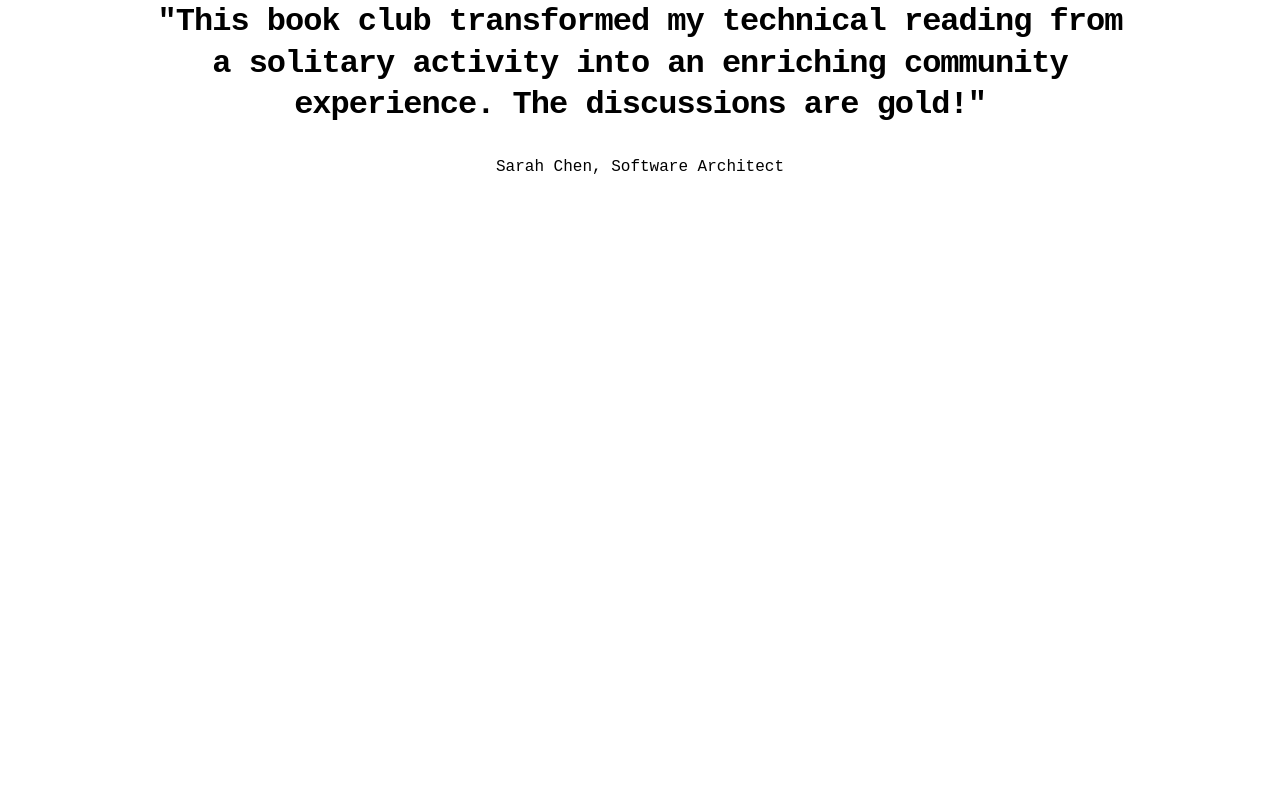
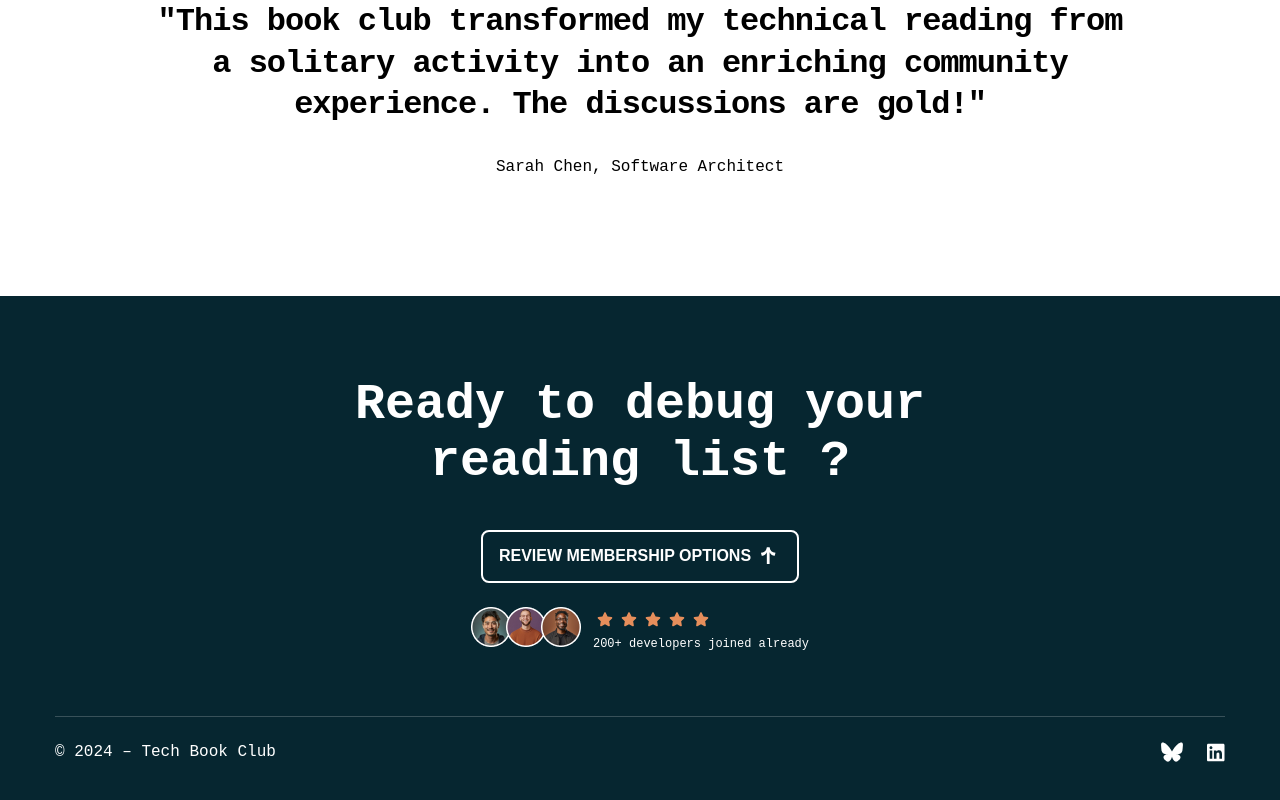
Before and after one commit to designed2code/tech-book-landing, a React (Vite) app: page / in a window 1280 px wide. Shown: the part 2798-3598 px from the top of the page. Before the commit the page ends 2974 px from the top, so only its background shows below. Built offline with nearby package versions, Linux system fonts and the light colour scheme.

Commit message:
footer section complete

```diff
--- a/src/App.tsx
+++ b/src/App.tsx
@@ -6,6 +6,7 @@ import { MainContainer2 } from "./components/ui/MainContainer2";
 import { ReadingJourney } from "./components/ui/ReadingJourney";
 import { Membership } from "./components/ui/Membership";
 import { Testimonial } from "./components/ui/Testimonial";
+import { Footer } from "./components/ui/Footer";
 
 function App() {
   return (
@@ -20,6 +21,7 @@ function App() {
           {/* <Membership /> */}
           <Testimonial />
         </div>
+        <Footer />
       </div>
     </>
   );
--- /dev/null
+++ b/src/components/ui/Footer.tsx
@@ -0,0 +1,104 @@
+import testimonial from "../../assets/testimonial.png";
+export const Footer = () => {
+  return (
+    <>
+      <div className="footer-container">
+        <div className="footer-main-content-container">
+          <h1 className="main-container-heading text-[#fff]">
+            Ready to debug your
+          </h1>
+          <h1 className="main-container-heading text-[#fff]">reading list ?</h1>
+          <button className="hero-btn footer-btn">
+            Review Membership Options
+            <svg
+              width="24"
+              height="25"
+              viewBox="0 0 24 25"
+              fill="none"
+              xmlns="http://www.w3.org/2000/svg"
+            >
+              <path
+                d="M3.96001 8.74197L4.68001 11.862C5.90401 11.742 7.00801 11.358 7.94401 10.662C8.88001 9.96597 9.52801 9.14997 9.84001 8.16597V20.022H12.6V8.16597C13.272 10.11 15.288 11.646 17.76 11.862L18.48 8.74197C15.096 8.62197 12.96 6.62997 12.6 3.19797H9.84001C9.48001 6.65397 7.34401 8.62197 3.96001 8.74197Z"
+                fill="white"
+              />
+            </svg>
+          </button>
+          <div className="reviews footer-reviews">
+            <div className="reviews-left">
+              <img src={testimonial} alt="" />
+            </div>
+            <div className="reviews-right">
+              <svg
+                width="120"
+                height="25"
+                viewBox="0 0 120 25"
+                fill="none"
+                xmlns="http://www.w3.org/2000/svg"
+              >
+                <path
+                  opacity="0.9"
+                  d="M11.207 5.74224C11.5352 5.08599 12.4648 5.11334 12.7656 5.74224L14.5703 9.37896L18.5625 9.95318C19.2734 10.0626 19.5469 10.9376 19.0273 11.4571L16.1562 14.2735L16.8398 18.2383C16.9492 18.9493 16.1836 19.4961 15.5547 19.168L12 17.2813L8.41796 19.168C7.78906 19.4961 7.02343 18.9493 7.13281 18.2383L7.8164 14.2735L4.94531 11.4571C4.42578 10.9376 4.69921 10.0626 5.41015 9.95318L9.42968 9.37896L11.207 5.74224Z"
+                  fill="#FF9A60"
+                />
+                <path
+                  opacity="0.9"
+                  d="M35.207 5.74224C35.5352 5.08599 36.4648 5.11334 36.7656 5.74224L38.5703 9.37896L42.5625 9.95318C43.2734 10.0626 43.5469 10.9376 43.0273 11.4571L40.1562 14.2735L40.8398 18.2383C40.9492 18.9493 40.1836 19.4961 39.5547 19.168L36 17.2813L32.418 19.168C31.7891 19.4961 31.0234 18.9493 31.1328 18.2383L31.8164 14.2735L28.9453 11.4571C28.4258 10.9376 28.6992 10.0626 29.4102 9.95318L33.4297 9.37896L35.207 5.74224Z"
+                  fill="#FF9A60"
+                />
+                <path
+                  opacity="0.9"
+                  d="M59.207 5.74224C59.5352 5.08599 60.4648 5.11334 60.7656 5.74224L62.5703 9.37896L66.5625 9.95318C67.2734 10.0626 67.5469 10.9376 67.0273 11.4571L64.1562 14.2735L64.8398 18.2383C64.9492 18.9493 64.1836 19.4961 63.5547 19.168L60 17.2813L56.418 19.168C55.7891 19.4961 55.0234 18.9493 55.1328 18.2383L55.8164 14.2735L52.9453 11.4571C52.4258 10.9376 52.6992 10.0626 53.4102 9.95318L57.4297 9.37896L59.207 5.74224Z"
+                  fill="#FF9A60"
+                />
+                <path
+                  opacity="0.9"
+                  d="M83.207 5.74224C83.5352 5.08599 84.4648 5.11334 84.7656 5.74224L86.5703 9.37896L90.5625 9.95318C91.2734 10.0626 91.5469 10.9376 91.0273 11.4571L88.1562 14.2735L88.8398 18.2383C88.9492 18.9493 88.1836 19.4961 87.5547 19.168L84 17.2813L80.418 19.168C79.7891 19.4961 79.0234 18.9493 79.1328 18.2383L79.8164 14.2735L76.9453 11.4571C76.4258 10.9376 76.6992 10.0626 77.4102 9.95318L81.4297 9.37896L83.207 5.74224Z"
+                  fill="#FF9A60"
+                />
+                <path
+                  opacity="0.9"
+                  d="M107.207 5.74224C107.535 5.08599 108.465 5.11334 108.766 5.74224L110.57 9.37896L114.562 9.95318C115.273 10.0626 115.547 10.9376 115.027 11.4571L112.156 14.2735L112.84 18.2383C112.949 18.9493 112.184 19.4961 111.555 19.168L108 17.2813L104.418 19.168C103.789 19.4961 103.023 18.9493 103.133 18.2383L103.816 14.2735L100.945 11.4571C100.426 10.9376 100.699 10.0626 101.41 9.95318L105.43 9.37896L107.207 5.74224Z"
+                  fill="#FF9A60"
+                />
+              </svg>
+              <p className="reviews-desc text-[#fff]">
+                200+ developers joined already
+              </p>
+            </div>
+          </div>
+        </div>
+        <div className="footer-content">
+          <div className="footer-left">
+            <p className="text-[#fff]">© 2024 – Tech Book Club</p>
+          </div>
+          <div className="footer-right">
+            <svg
+              width="22"
+              height="23"
+              viewBox="0 0 22 23"
+              fill="none"
+              xmlns="http://www.w3.org/2000/svg"
+            >
+              <path
+                d="M4.80391 2.69461C7.31328 4.57234 10.0117 8.38797 11 10.4376C11.9883 8.39227 14.6867 4.57664 17.1961 2.69461C19.0051 1.3368 21.9355 0.288358 21.9355 3.63133C21.9355 4.29734 21.5531 9.23875 21.3297 10.0423C20.5477 12.8266 17.7031 13.5399 15.1723 13.1059C19.5938 13.8579 20.7195 16.3501 18.2875 18.8423C13.6727 23.5774 11.6574 17.6563 11.1418 16.1395C11.0687 15.929 11.0301 15.8044 11 15.8044C10.9699 15.8044 10.9312 15.9333 10.8582 16.1395C10.3426 17.6563 8.32305 23.5774 3.7125 18.8423C1.28477 16.3501 2.40625 13.8579 6.82773 13.1059C4.29687 13.5399 1.45234 12.8266 0.674609 10.038C0.446875 9.23445 0.0644531 4.29305 0.0644531 3.62703C0.0644531 0.284061 2.99492 1.3325 4.80391 2.69031V2.69461Z"
+                fill="white"
+              />
+            </svg>
+            <svg
+              width="18"
+              height="19"
+              viewBox="0 0 18 19"
+              fill="none"
+              xmlns="http://www.w3.org/2000/svg"
+            >
+              <path
+                d="M16.25 0.771973C16.9141 0.771973 17.5 1.35791 17.5 2.06104V17.022C17.5 17.7251 16.9141 18.272 16.25 18.272H1.21094C0.546875 18.272 0 17.7251 0 17.022V2.06104C0 1.35791 0.546875 0.771973 1.21094 0.771973H16.25ZM5.27344 15.772V7.45166H2.69531V15.772H5.27344ZM3.98438 6.27979C4.80469 6.27979 5.46875 5.61572 5.46875 4.79541C5.46875 3.9751 4.80469 3.27197 3.98438 3.27197C3.125 3.27197 2.46094 3.9751 2.46094 4.79541C2.46094 5.61572 3.125 6.27979 3.98438 6.27979ZM15 15.772V11.2017C15 8.9751 14.4922 7.21729 11.875 7.21729C10.625 7.21729 9.76562 7.92041 9.41406 8.58447H9.375V7.45166H6.91406V15.772H9.49219V11.6704C9.49219 10.5767 9.6875 9.52197 11.0547 9.52197C12.3828 9.52197 12.3828 10.772 12.3828 11.7095V15.772H15Z"
+                fill="white"
+              />
+            </svg>
+          </div>
+        </div>
+      </div>
+    </>
+  );
+};
--- a/src/index.css
+++ b/src/index.css
@@ -277,3 +277,63 @@ body {
 .testimonial-content {
   margin-top: 32px;
 }
+
+/* FOOTER */
+.footer-container {
+  margin-top: 120px;
+  background: var(--color-neutral-900);
+  min-height: 512px;
+  width: 100%;
+  display: flex;
+  flex-direction: column;
+}
+
+.footer-main-content-container {
+  display: flex;
+  flex-direction: column;
+  align-items: center;
+  justify-content: space-between;
+  margin-top: 80px;
+}
+
+.footer-content {
+  margin: 64px auto;
+  border-top: 1px solid var(--color-neutral-700);
+  width: 1170px;
+  display: flex;
+  justify-content: space-between;
+  align-items: center;
+}
+
+.footer-right {
+  display: flex;
+  align-items: center;
+  gap: 24px;
+  margin-top: 24px;
+}
+
+.footer-left {
+  margin-top: 24px;
+}
+
+.footer-btn {
+  text-transform: uppercase;
+  display: flex;
+  align-items: center;
+  background-color: transparent;
+  color: white;
+  padding: 12px 16px;
+  border-radius: 8px;
+  font-weight: bold;
+  font-size: 16px;
+  cursor: pointer;
+  gap: 6px;
+  border: 2px solid white;
+  box-shadow: none;
+  text-shadow: none;
+  margin-top: 40px;
+}
+
+.footer-reviews {
+  margin-top: 24px;
+}
```
